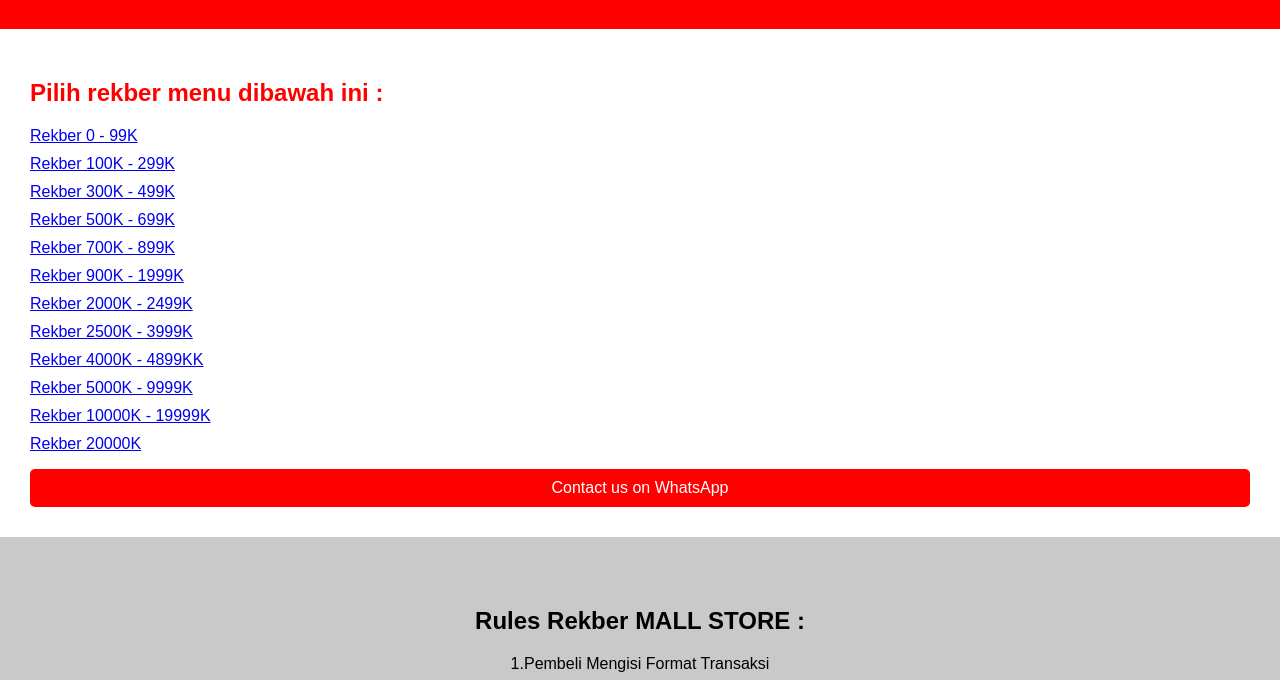
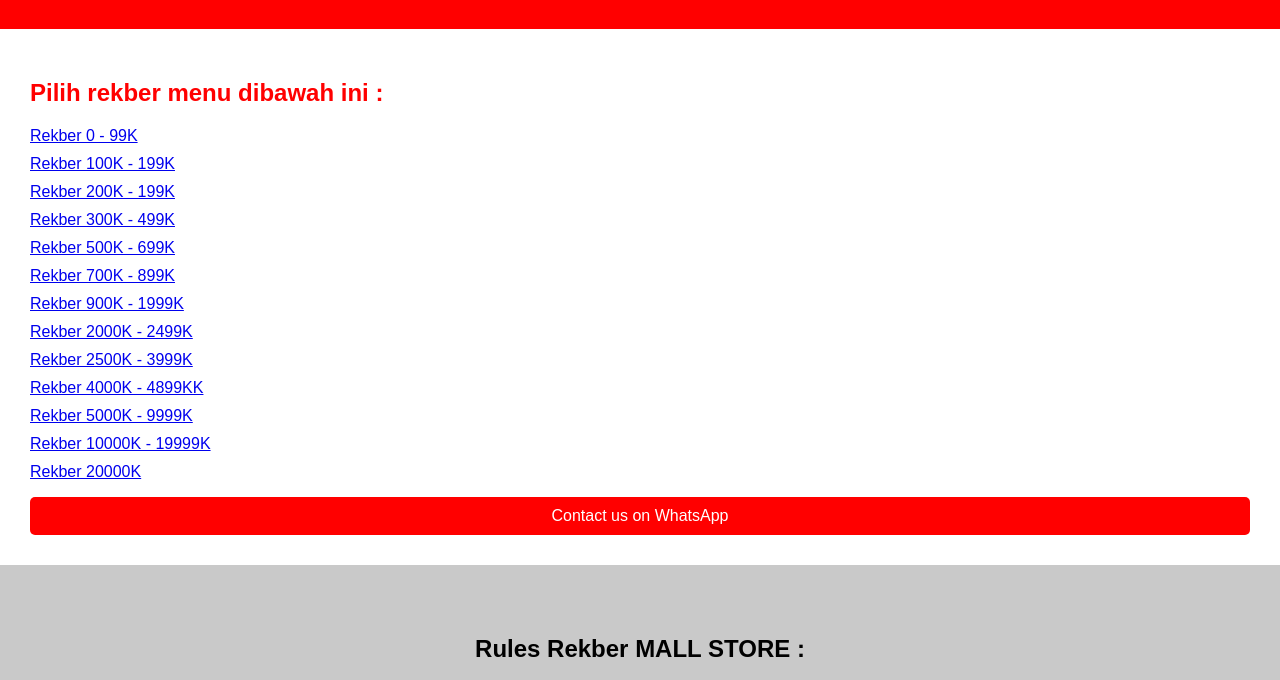
Before and after one commit to akmalfm/indoinvite, a plain HTML site: page index.html in a window 1280 px wide. Shown: the part 383-1063 px from the top of the page. Drawn offline with Linux system fonts and the light colour scheme.

Commit message:
Update index.html

```diff
--- a/index.html
+++ b/index.html
@@ -21,7 +21,8 @@
         <h2>Pilih rekber menu dibawah ini :</h2>
         <ul>
             <li><a href="https://wa.me/6289507739175?text=BANG%20MAU%20REKBER%20AKUN%20HARGA%200-99K">Rekber 0 - 99K</a></li>
-            <li><a href="https://wa.me/6289507739175?text=BANG%20MAU%20REKBER%20AKUN%20HARGA%20100K-299K">Rekber 100K - 299K</a></li>
+            <li><a href="https://wa.me/6289507739175?text=BANG%20MAU%20REKBER%20AKUN%20HARGA%20100K-199K">Rekber 100K - 199K</a></li>
+            <li><a href="https://wa.me/6289507739175?text=BANG%20MAU%20REKBER%20AKUN%20HARGA%20200K-399K">Rekber 200K - 199K</a></li>
             <li><a href="https://wa.me/6289507739175?text=BANG%20MAU%20REKBER%20AKUN%20HARGA%20300K-499K">Rekber 300K - 499K</a></li>
             <li><a href="https://wa.me/6289507739175?text=BANG%20MAU%20REKBER%20AKUN%20HARGA%20500K-699K">Rekber 500K - 699K</a></li>
             <li><a href="https://wa.me/6289507739175?text=BANG%20MAU%20REKBER%20AKUN%20HARGA%20700K-899K">Rekber 700K - 899K</a></li>
@@ -33,7 +34,7 @@
             <li><a href="https://wa.me/6289507739175?text=BANG%20MAU%20REKBER%20AKUN%20HARGA%2010000K-19999K">Rekber 10000K - 19999K</a></li>
             <li><a href="https://wa.me/6289507739175?text=BANG%20MAU%20REKBER%20AKUN%20HARGA%2020000K">Rekber 20000K</a></li>
         </ul>
-        <a class="whatsapp-link" href="https://wa.me/6289607739175" target="_blank">Contact us on WhatsApp</a>
+        <a class="whatsapp-link" href="https://wa.me/6289507739175" target="_blank">Contact us on WhatsApp</a>
     </div>
 <div class="rules-rekber">
     <h2>Rules Rekber MALL STORE :</h2>
```
